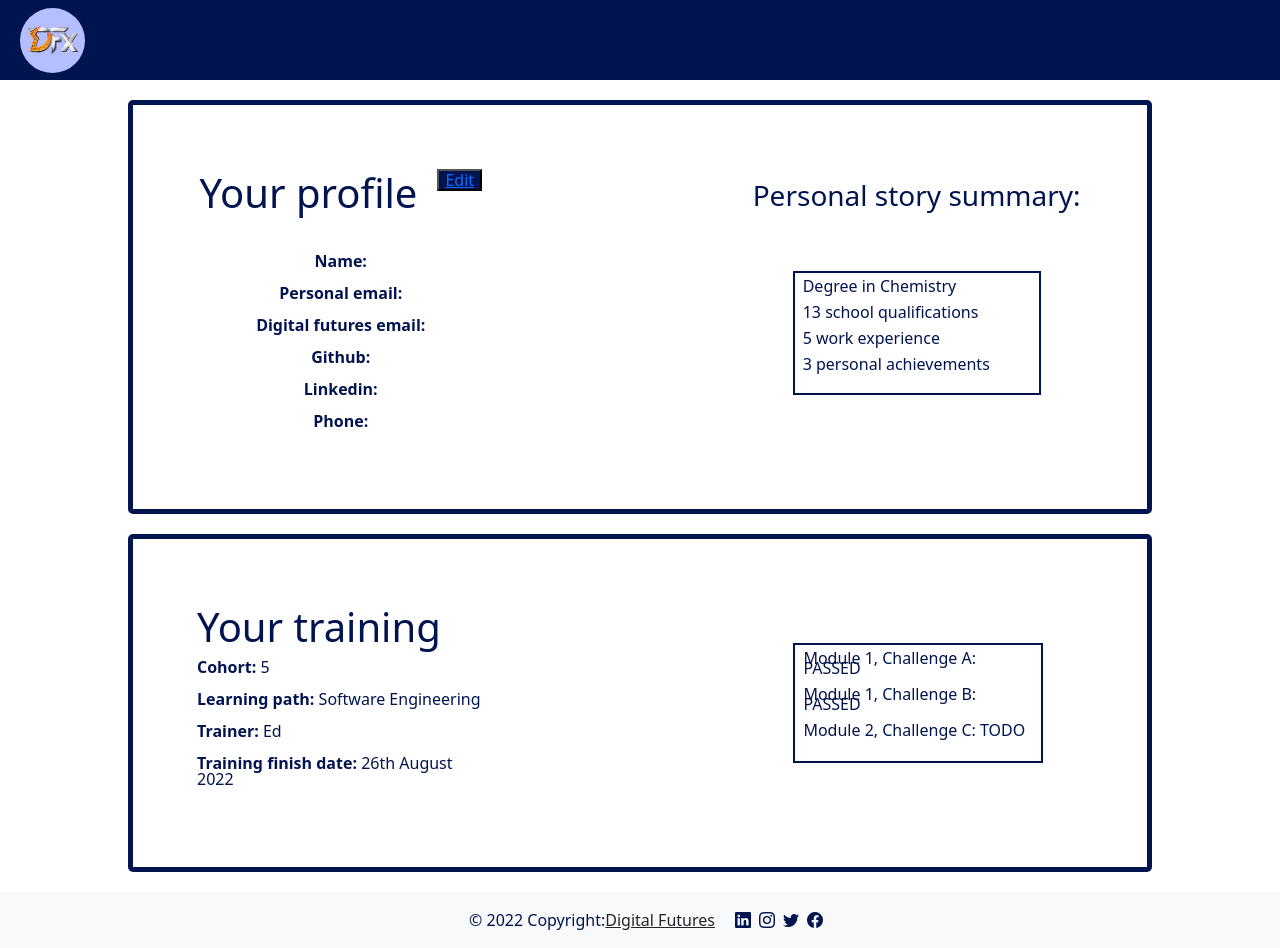
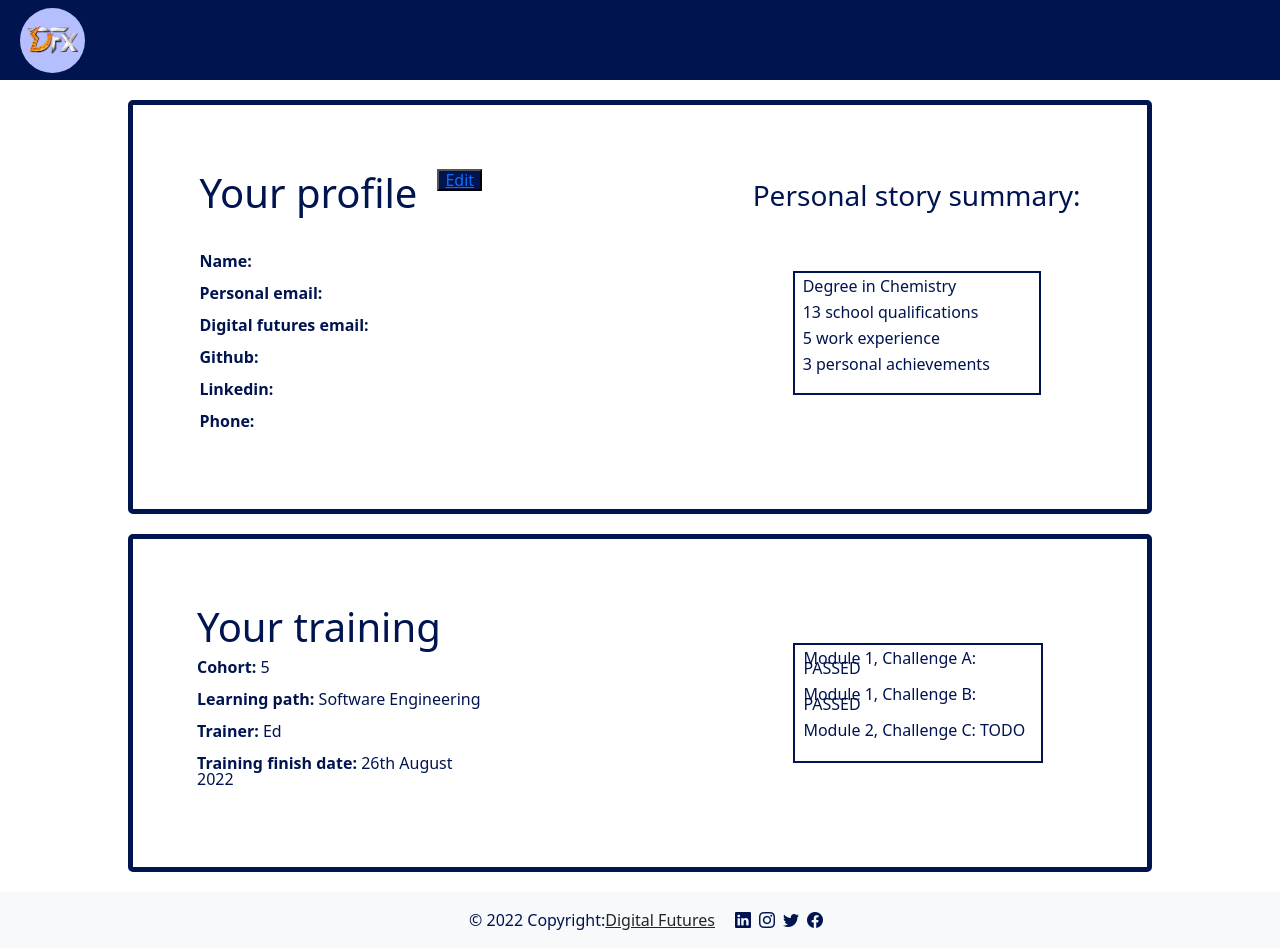
Before and after one commit to TanvirDF/TeamEngineering, a React (Create React App) app in the folder FrontEnd/: page / in a window 1280 px wide. Built offline with nearby package versions, Linux system fonts and the light colour scheme; no server answers.

Commit message:
some css

```diff
--- a/FrontEnd/src/CSS/Profile.css
+++ b/FrontEnd/src/CSS/Profile.css
@@ -14,8 +14,6 @@
 }
 
 .Basic-info {
-    display: flex;
-    flex-direction: column;
     line-height: 100%;
     min-width: 20%;
     color: rgb(0, 20, 80);
```
